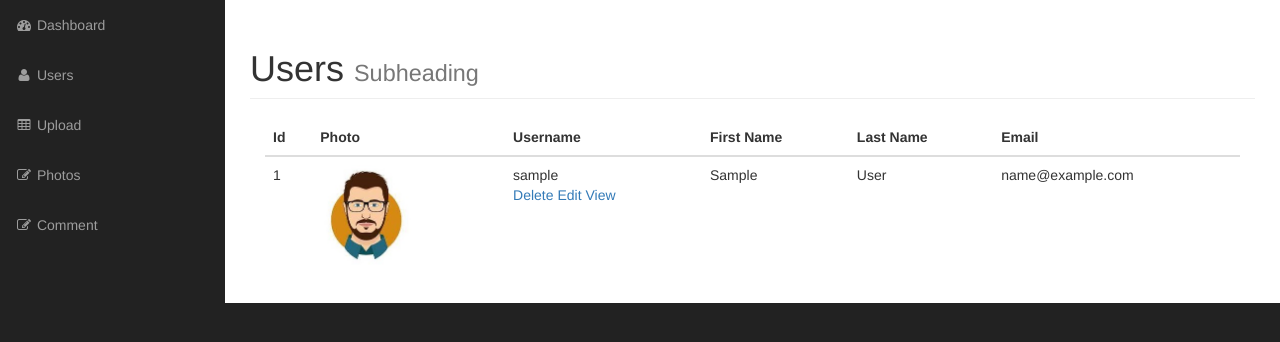
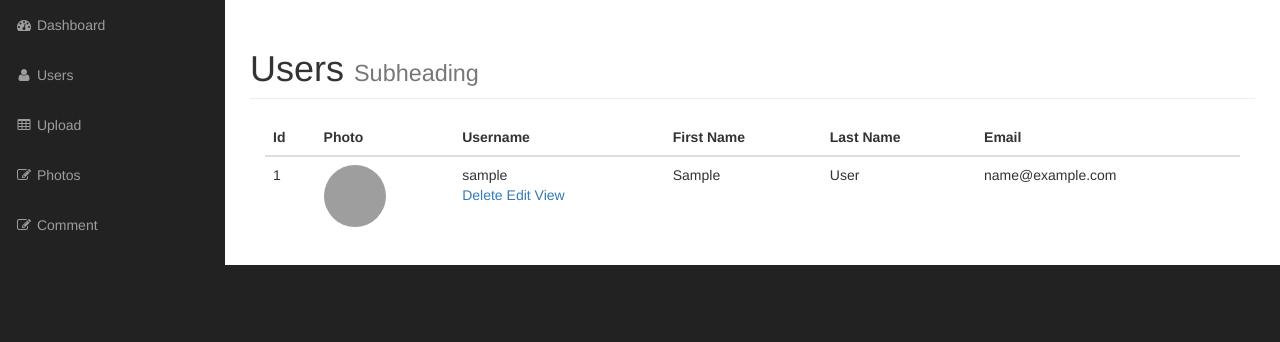
Before and after one commit to Lefagana/oop-php, a PHP site: page /oop/admin/users.php in a window 1280 px wide. Shown: the part 51-393 px from the top of the page. Run offline with PHP 8.4, Linux system fonts and the light colour scheme; the visitor is signed in with stand-in values (Sample User, id 1); tables that the repository leaves empty or names only in its code hold one stand-in row (values such as "Sample post"); grey boxes labelled with a size stand in for pictures from a placeholder-image service; some libraries are stand-ins or nearby versions; grey boxes are pictures that could not be loaded.

Commit message:
Some Update

```diff
--- a/admin/css/styless.css
+++ b/admin/css/styless.css
@@ -50,3 +50,9 @@
     width: 200px;
     border-radius: 10px;
    }
+
+   .user_image{
+    width: 62px;
+    height: 62px;
+    border-radius: 62px;
+   }
--- a/admin/includes/user.php
+++ b/admin/includes/user.php
@@ -33,4 +33,14 @@ class User extends Db_object
         return !empty($the_result_array) ? array_shift($the_result_array) : false;
     }
 
+    public function delete_user()
+    {
+        if ($this->delete()) {
+            $target_path = SITE_ROOT . DS . 'admin' . DS . $this->imagePathAndPlaceholder();
+            return unlink($target_path) ? true : false;
+        } else {
+            return false;
+        }
+    }
+
 }
--- a/admin/users.php
+++ b/admin/users.php
@@ -42,8 +42,8 @@ foreach ($users as $user):
 ?>
                             <tr>
                                 <td><?php echo $user->id ?></td>
-                                <td><img src="<?php echo $user->imagePathAndPlaceholder(); ?>" width="100" height="100"
-                                        class="admin-user-thumbnail"></td>
+                                <td><img src="<?php echo $user->imagePathAndPlaceholder(); ?>"
+                                        class="admin-user-thumbnail user_image"></td>
                                 <td><?php echo $user->username ?>
                                     <div class="actions_links">
                                         <a href="delete_user.php/?id=<?php echo $user->id ?>">Delete</a>
```
Also changed, not shown: admin/delete_user.php (added, +18 -0 lines), admin/images/admin.jpg (added), admin/images/download.jpg (deleted).
